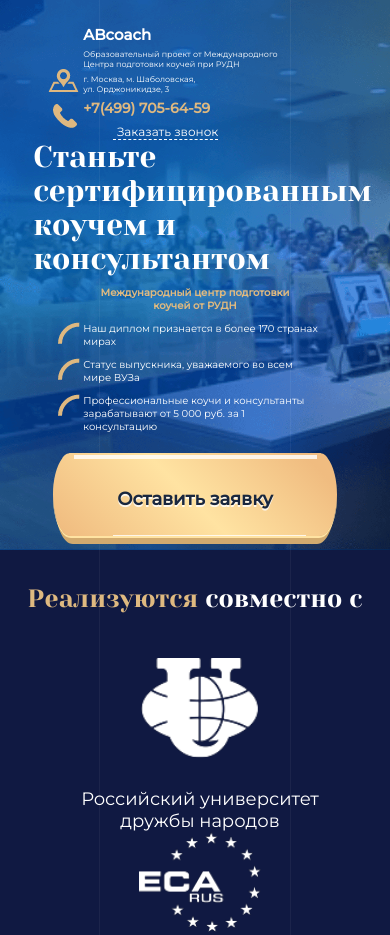
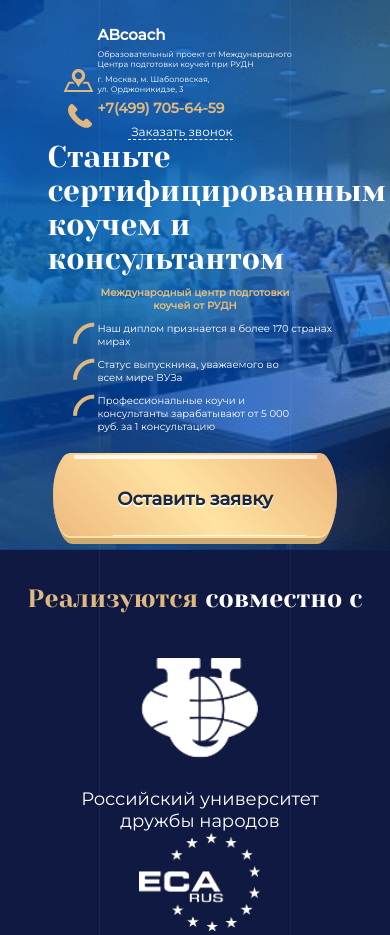
Before and after one commit to zagrick/couch, a plain HTML site: page index.html in a window 390 px wide. Shown: the top 935 px of the page. Drawn offline with Linux system fonts and the light colour scheme.

Commit message:
Update style.css

```diff
--- a/css/style.css
+++ b/css/style.css
@@ -584,7 +584,7 @@
         header .top nav ul li:last-child:before {
           margin: 5px -30px; }
       header .top__text ul li, header .top__text ul li:nth-child(2) {
-        width: 50%; }
+        width: 100%; }
   h1 {
     font-size: 30px;
     width: 100%;
@@ -608,7 +608,9 @@
       .top nav ul li:last-child:before {
         margin: 10px -10px; }
     .top__text ul {
-      margin: 0 auto; }
+      margin: 0 auto;
+	width: 100%;
+	}
     .top__text ul li {
       font-size: 10px;
       margin-top: 10px; }
```
